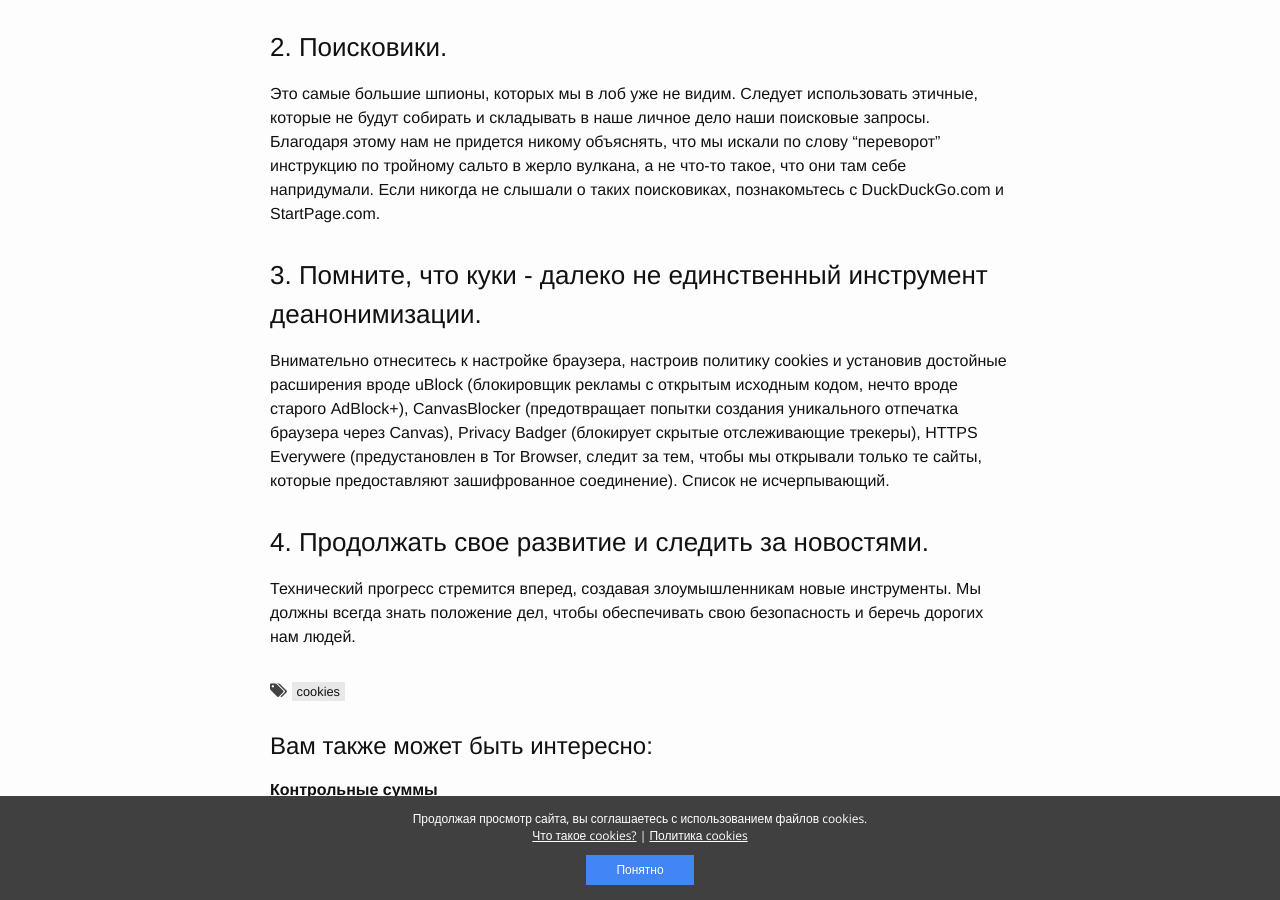
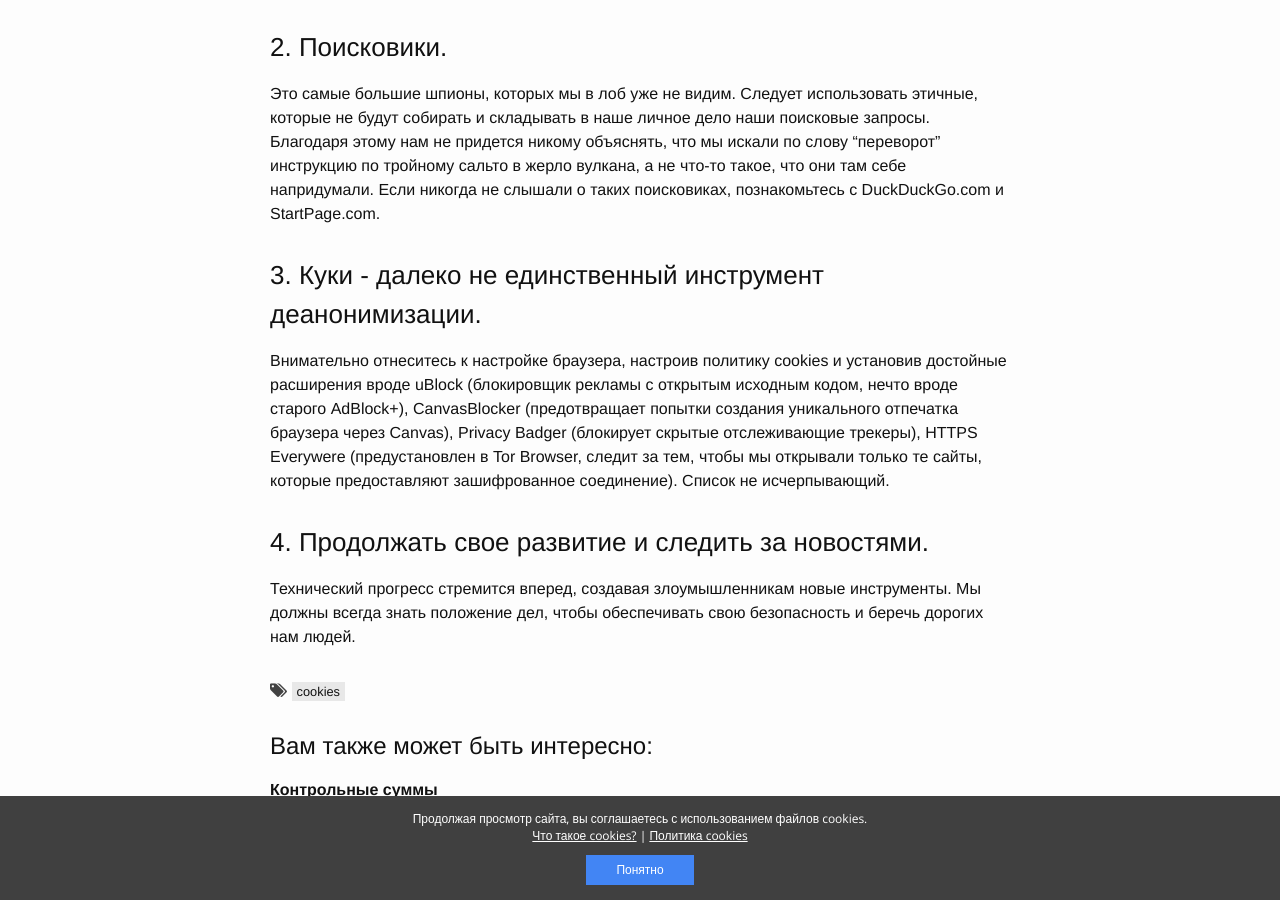
Before and after one commit to 2b7E1n6D0e5R7/2b7E1n6D0e5R7.github.io, a Jekyll site: the page built from _posts/2019-12-21-about-cookies.md, in a window 1280 px wide and 900 px high, scrolled down 4682 px. Built offline with Jekyll 4.4.1, drawn with Linux system fonts in a browser that asks for light colours.

Commit message:
Update 2019-12-21-about-cookies.md

```diff
--- a/_posts/2019-12-21-about-cookies.md
+++ b/_posts/2019-12-21-about-cookies.md
@@ -42,7 +42,7 @@ tags: cookies
 ### 2. Поисковики.
 Это самые большие шпионы, которых мы в лоб уже не видим. Следует использовать этичные, которые не будут собирать и складывать в наше личное дело наши поисковые запросы. Благодаря этому нам не придется никому объяснять, что мы искали по слову "переворот" инструкцию по тройному сальто в жерло вулкана, а не что-то такое, что они там себе напридумали. Если никогда не слышали о таких поисковиках, познакомьтесь с DuckDuckGo.com и StartPage.com.
 
-### 3. Помните, что куки - далеко не единственный инструмент деанонимизации.
+### 3. Куки - далеко не единственный инструмент деанонимизации.
 Внимательно отнеситесь к настройке браузера, настроив политику cookies и установив достойные расширения вроде uBlock (блокировщик рекламы с открытым исходным кодом, нечто вроде старого AdBlock+), CanvasBlocker (предотвращает попытки создания уникального отпечатка браузера через Canvas), Privacy Badger (блокирует скрытые отслеживающие трекеры), HTTPS Everywere (предустановлен в Tor Browser, следит за тем, чтобы мы открывали только те сайты, которые предоставляют зашифрованное соединение). Список не исчерпывающий.
 
 ### 4. Продолжать свое развитие и следить за новостями.
```
